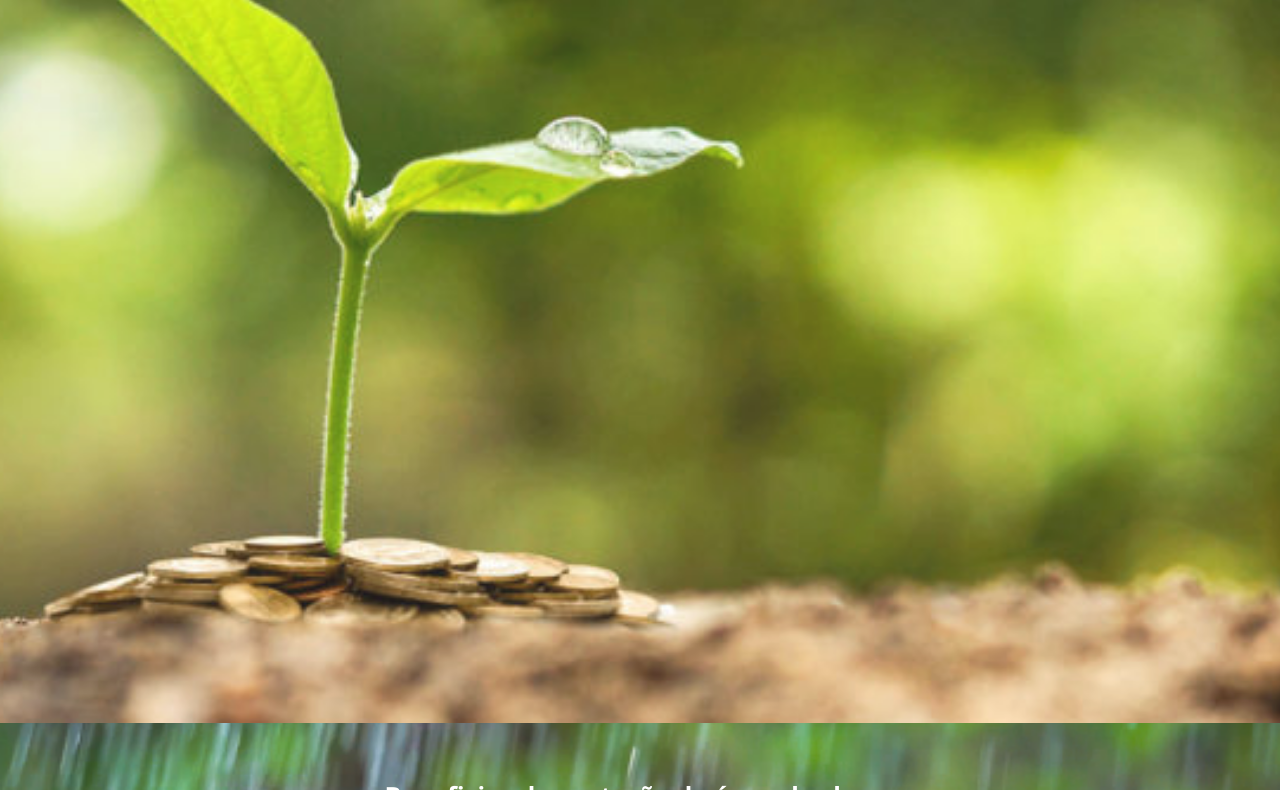
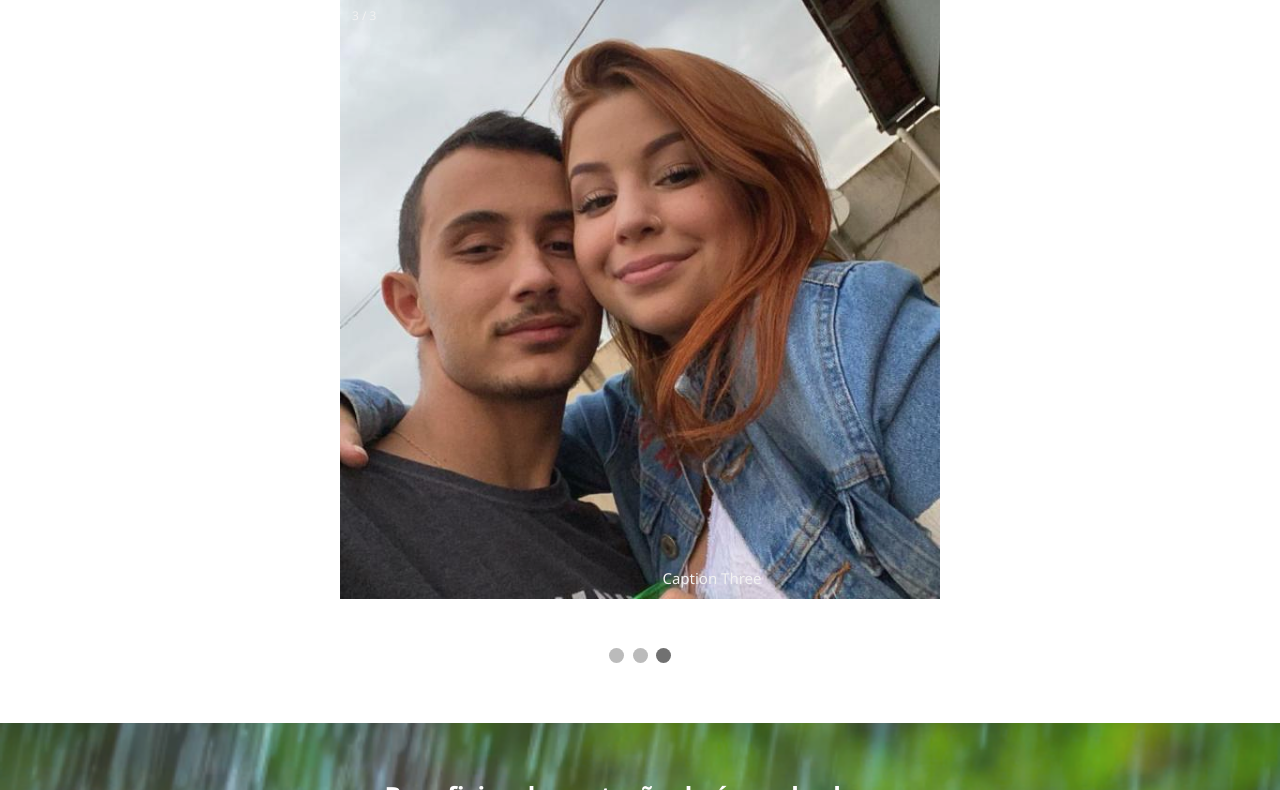
Before and after one commit to daviEstevam02/ApsPwr, a plain HTML site: page index.html in a window 1280 px wide. Shown: the part 77-867 px from the top of the page. Drawn offline with Linux system fonts and the light colour scheme.

Commit message:
slideShow

```diff
--- a/card.css
+++ b/card.css
@@ -1,7 +1,7 @@
 #linkUnip {
     font-size: 12px;
     text-decoration: none;
-    color: #fff;
+    color: rgb(245, 224, 38);
 }
 /* Remove extra left and right margins, due to padding */
 .img-area {
@@ -22,14 +22,14 @@
   clear: both;
 }
 .card {
-    max-width: 180px;
+    max-width: 220px;
     flex-grow: 1;
     height: 100%;
     text-align: center;
-    padding: 10px 15px;
+    padding: 15px 15px;
     float: left;
     width: 33.3%;
-
+    margin-top: 200px;
 }
 
 .img-wrapper {
@@ -51,7 +51,7 @@
     background: rgba(255, 255, 255, .3);
     z-index: 1;
     transform: skew(45deg);
-    transition: .5s;
+    transition: 0.5s;
 }
 
 .img-wrapper:hover:before {
--- a/index.css
+++ b/index.css
@@ -9,6 +9,17 @@ body, html, main {
       font-family: 'Segoe UI', Tahoma, Geneva, Verdana, sans-serif;
       font-size: 16px;
   }
+  body::-webkit-scrollbar{
+    width: 0.5rem;
+  }
+  body::-webkit-scrollbar-track{
+    background: #ffffffef;
+  }
+  body::-webkit-scrollbar-thumb{
+    background: #3e9244f8;
+    border-radius: 8px;
+    outline: 1px solid;
+  }
   html {
   scroll-behavior: smooth;
 }
@@ -16,7 +27,8 @@ body, html, main {
     background-image: url("./icons/parallax-3.jpg");
     opacity: 0.9;
     /* Set a specific height */
-    height: auto;
+    height:calc(100% - 60px) ;
+
 
     /* Create the parallax scrolling effect */
     background-attachment: fixed;
@@ -26,11 +38,10 @@ body, html, main {
   }
 
   .secondParallax{
-
+    background-image: url("./icons/backgroudImage-3.png");
     opacity: 0.9;
     /* Set a specific height */
-    height: 550px;
-    background-image: url("./icons/backgroudImage-3.png");
+    height:calc(100% - 60px) ;
     /* Create the parallax scrolling effect */
     background-attachment: fixed;
     background-position: center;
@@ -45,18 +56,19 @@ body, html, main {
     position: absolute;
   }
 
-  .parallax {
-    /* The image used */
-    background-image: url("./icons/imageSlide1.jpg");
-    opacity: 0.9;
-    /* Set a specific height */
+  .container {
     height: 100%;
 
-    /* Create the parallax scrolling effect */
     background-attachment: fixed;
     background-position: center;
     background-repeat: no-repeat;
     background-size: cover;
+
+    display:flex;
+    align-items: center;
+    justify-content: center;
+
+
   }
 
     #navigation{
@@ -130,64 +142,79 @@ body, html, main {
         text-align: center;
         padding: 100px 30px ;
     }
-    /* .slider-holder
-    {
-        width: 800px;
-        height:400px;
-        text-align: center;
-        overflow: hidden;
-        margin-top: 30px;
-        margin-left: 5px;
-        display: inline-block;
+
+    /* Slideshow container */
+.slideshow-container {
+  width: 80%;
+  position: relative;
+  display:flex;
+  align-items: center;
+  margin: 20px 150px ;
 }
 
-    .image-holder
-    {
-        width: 1460px;
-        height: 400px;
-        position: relative;
-        -webkit-transition: left 2s;
-        -moz-transition: left 2s;
-        -o-transition: left 2s;
-        transition: left 2s;
-        display:flex;
-        align-items: center;
-        padding-left: 5px;
-        padding-right: 5px;
+.slideshow-container img{
+  width:100%;
+  max-width: 3000px;
+  height: 600px;
 }
 
-    .slider-image
-    {
-        width: 2400px;
-        height: 390px;
-        float: left;
-        position:relative;
+/* Caption text */
+.text {
+  color: #f2f2f2;
+  font-size: 15px;
+  padding: 8px 12px;
+  position: absolute;
+  bottom: 8px;
+  width: 100%;
+  text-align: center;
 }
 
-    #slider-image-1:target ~ .image-holder
-    {
-        left: 0px;
+/* Number text (1/3 etc) */
+.numbertext {
+  color: #f2f2f2;
+  font-size: 12px;
+  padding: 8px 12px;
+  position: absolute;
+  top: 0;
 }
 
-    #slider-image-2:target ~ .image-holder
-    {
-        left: -800px;
+/* The dots/bullets/indicators */
+.dot {
+  height: 15px;
+  width: 15px;
+  margin: 0 2px;
+  background-color: #bbb;
+  border-radius: 50%;
+  display: inline-block;
+  transition: background-color 0.6s ease;
 }
 
-    .button-holder
-    {
-        position: relative;
-        top: -20px;
+.active {
+  background-color: #717171;
 }
 
-    .slider-change
-    {
-        display: inline-block;
-        height: 10px;
-        width: 10px;
-        border-radius: 5px;
-        background-color: #ffffff;
-    } */
+/* Fading animation */
+.fade {
+  -webkit-animation-name: fade;
+  -webkit-animation-duration: 1.5s;
+  animation-name: fade;
+  animation-duration: 1.5s;
+}
+
+@-webkit-keyframes fade {
+  from {opacity: .4}
+  to {opacity: 1}
+}
+
+@keyframes fade {
+  from {opacity: .4}
+  to {opacity: 1}
+}
+
+/* On smaller screens, decrease text size */
+@media only screen and (max-width: 300px) {
+  .text {font-size: 11px}
+}
 
 
       .title {
--- a/index.html
+++ b/index.html
@@ -43,8 +43,36 @@
 
     </nav>
     <main>
-        <div class="parallax">
+        <div class="container">
             <section id="secao-1">
+                <div class="slideshow-container">
+
+                    <div class="mySlides fade">
+                      <div class="numbertext">1 / 3</div>
+                      <img src="icons/IMG_1543.jpg" class="imgContainer" >
+                      <div class="text">Caption Text</div>
+                    </div>
+
+                    <div class="mySlides fade">
+                      <div class="numbertext">2 / 3</div>
+                      <img src="icons/IMG_9353.jpg" class="imgContainer" >
+                      <div class="text">Caption Two</div>
+                    </div>
+
+                    <div class="mySlides fade">
+                      <div class="numbertext">3 / 3</div>
+                      <img src="icons/EnzoPicture.jpg"  class="imgContainer">
+                      <div class="text">Caption Three</div>
+                    </div>
+
+                    </div>
+                    <br>
+
+                    <div style="text-align:center">
+                      <span class="dot"></span>
+                      <span class="dot"></span>
+                      <span class="dot"></span>
+                    </div>
                 <!-- <div class="slider-holder">
             <span id="slider-image-1"></span>
             <span id="slider-image-2"></span>
@@ -81,5 +109,6 @@
     </div>
     <!-- <div id="secao-3" style="height: 2000px; width: 200px;">3</div> -->
 </body>
+<script src="js/slideShow.js"></script>
 <script src="js/renderCards.js"></script>
 </html>
--- a/js/renderCards.js
+++ b/js/renderCards.js
@@ -3,7 +3,6 @@
         const userProfiles = [
             {nome: 'Bruno Almeida Kotesky',photo: 'icons/IMG_1543.jpg'},
             {nome: 'Davi Cavalcante',photo: 'icons/IMG_9353.jpg'},
-            {nome: 'Enzo Cipriani',photo: 'icons/EnzoPicture.jpg'},
             { nome: 'Renzo Hideki',photo: 'icons/RenzoPicture.jpg'},
             {nome: 'Lucas', photo: 'icons/LucasPicture.jpg'},
             { nome: 'Gustavo',photo: 'icons/IMG_1543.jpg'}
--- /dev/null
+++ b/js/slideShow.js
@@ -0,0 +1,19 @@
+var slideIndex = 0;
+showSlides();
+
+function showSlides() {
+  var i;
+  var slides = document.getElementsByClassName("mySlides");
+  var dots = document.getElementsByClassName("dot");
+  for (i = 0; i < slides.length; i++) {
+    slides[i].style.display = "none";
+  }
+  slideIndex++;
+  if (slideIndex > slides.length) {slideIndex = 1}
+  for (i = 0; i < dots.length; i++) {
+    dots[i].className = dots[i].className.replace(" active", "");
+  }
+  slides[slideIndex-1].style.display = "block";
+  dots[slideIndex-1].className += " active";
+  setTimeout(showSlides, 2000); // Change image every 2 seconds
+}
```
Lines whose indentation alone changed are shown as unchanged.
